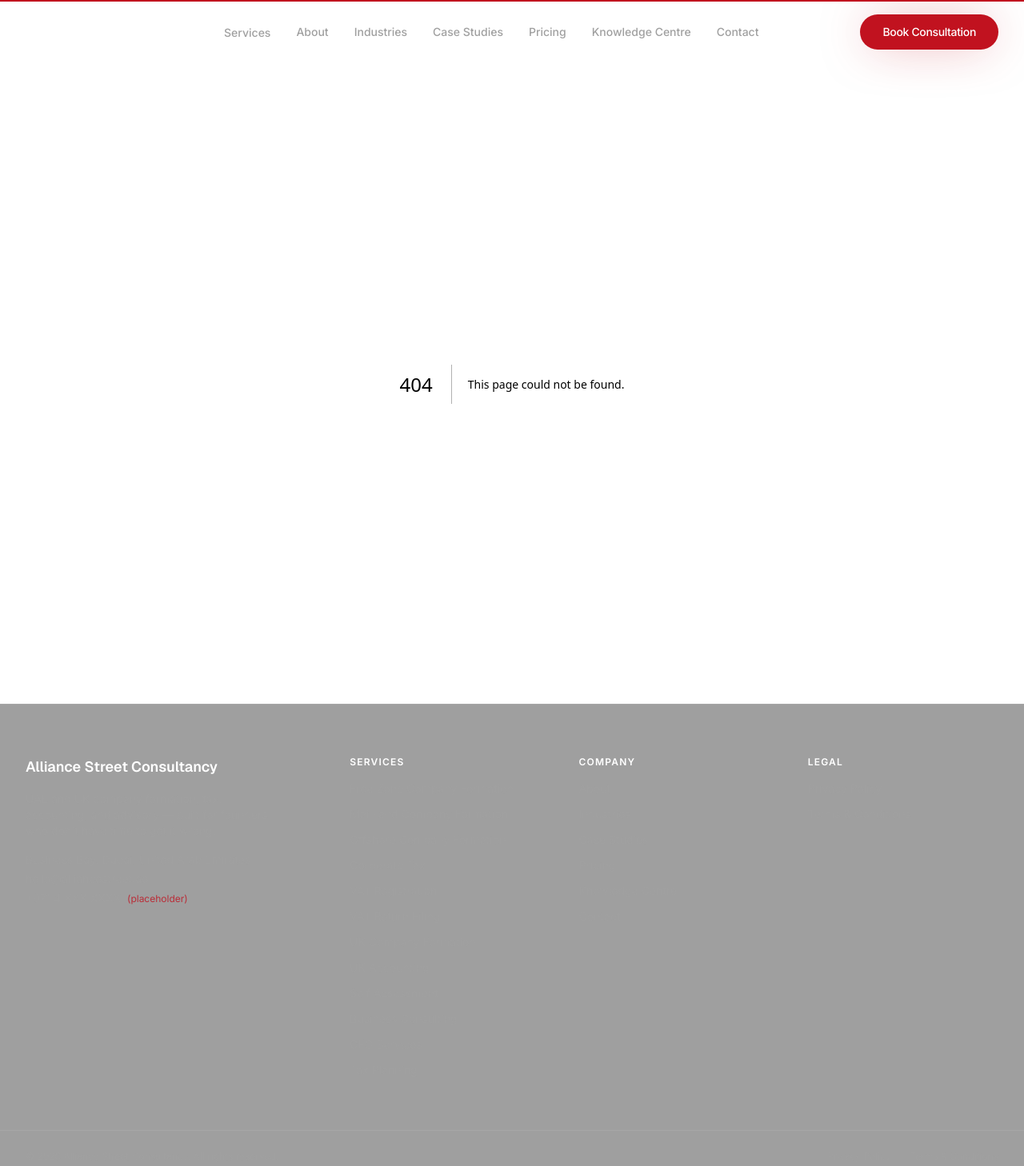
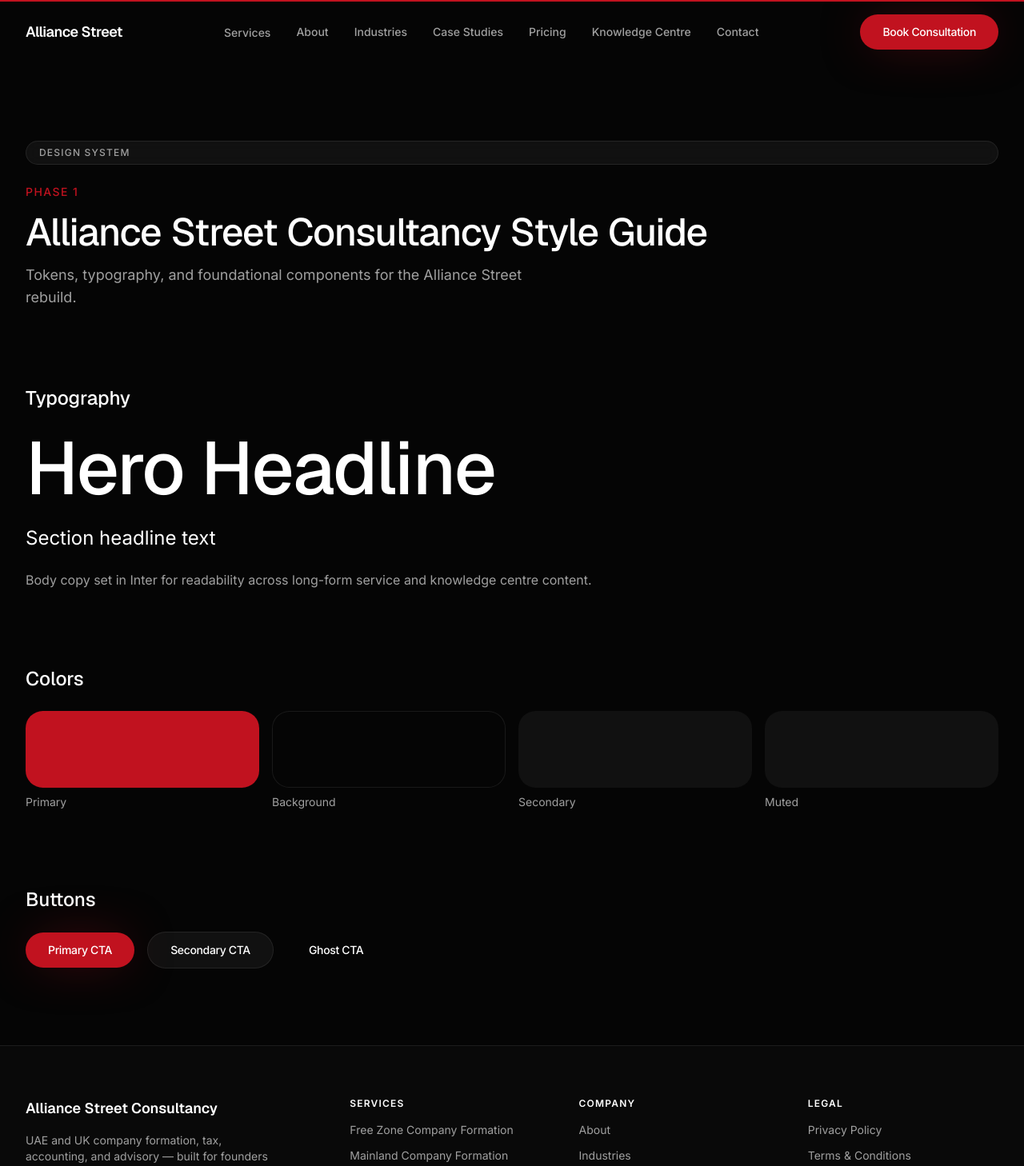
Before and after one commit to alliancestreetgoa-lang/alliance-street-consultancy-web, a Next.js app: page /style-guide in a window 1280 px wide. Before the commit this address had no page. Shown: the top 1458 px of the page at 80% size. Built offline with nearby package versions, Linux system fonts and the light colour scheme.

Commit message:
Add homepage placeholder and /style-guide QA route

```diff
--- a/src/app/page.tsx
+++ b/src/app/page.tsx
@@ -1,65 +1,19 @@
-import Image from "next/image";
+import { Container } from "@/components/ui/container";
+import { MagneticButton } from "@/components/ui/magnetic-button";
 
 export default function Home() {
   return (
-    <div className="flex flex-col flex-1 items-center justify-center bg-zinc-50 font-sans dark:bg-black">
-      <main className="flex flex-1 w-full max-w-3xl flex-col items-center justify-between py-32 px-16 bg-white dark:bg-black sm:items-start">
-        <Image
-          className="dark:invert"
-          src="/next.svg"
-          alt="Next.js logo"
-          width={100}
-          height={20}
-          priority
-        />
-        <div className="flex flex-col items-center gap-6 text-center sm:items-start sm:text-left">
-          <h1 className="max-w-xs text-3xl font-semibold leading-10 tracking-tight text-black dark:text-zinc-50">
-            To get started, edit the page.tsx file.
-          </h1>
-          <p className="max-w-md text-lg leading-8 text-zinc-600 dark:text-zinc-400">
-            Looking for a starting point or more instructions? Head over to{" "}
-            <a
-              href="https://vercel.com/templates?framework=next.js&utm_source=create-next-app&utm_medium=appdir-template-tw&utm_campaign=create-next-app"
-              className="font-medium text-zinc-950 dark:text-zinc-50"
-            >
-              Templates
-            </a>{" "}
-            or the{" "}
-            <a
-              href="https://nextjs.org/learn?utm_source=create-next-app&utm_medium=appdir-template-tw&utm_campaign=create-next-app"
-              className="font-medium text-zinc-950 dark:text-zinc-50"
-            >
-              Learning
-            </a>{" "}
-            center.
-          </p>
-        </div>
-        <div className="flex flex-col gap-4 text-base font-medium sm:flex-row">
-          <a
-            className="flex h-12 w-full items-center justify-center gap-2 rounded-full bg-foreground px-5 text-background transition-colors hover:bg-[#383838] dark:hover:bg-[#ccc] md:w-[158px]"
-            href="https://vercel.com/new?utm_source=create-next-app&utm_medium=appdir-template-tw&utm_campaign=create-next-app"
-            target="_blank"
-            rel="noopener noreferrer"
-          >
-            <Image
-              className="dark:invert"
-              src="/vercel.svg"
-              alt="Vercel logomark"
-              width={16}
-              height={16}
-            />
-            Deploy Now
-          </a>
-          <a
-            className="flex h-12 w-full items-center justify-center rounded-full border border-solid border-black/[.08] px-5 transition-colors hover:border-transparent hover:bg-black/[.04] dark:border-white/[.145] dark:hover:bg-[#1a1a1a] md:w-[158px]"
-            href="https://nextjs.org/docs?utm_source=create-next-app&utm_medium=appdir-template-tw&utm_campaign=create-next-app"
-            target="_blank"
-            rel="noopener noreferrer"
-          >
-            Documentation
-          </a>
-        </div>
-      </main>
-    </div>
+    <Container className="flex min-h-[60vh] flex-col items-center justify-center gap-6 text-center">
+      <span className="text-sm font-medium uppercase tracking-widest text-primary">
+        Alliance Street Consultancy
+      </span>
+      <h1 className="font-display text-4xl font-medium tracking-tight text-foreground sm:text-6xl">
+        The homepage build starts in Phase 3.
+      </h1>
+      <p className="max-w-xl text-muted-foreground">
+        Phase 1&apos;s design system is live — check the component and token reference below.
+      </p>
+      <MagneticButton href="/style-guide">View Style Guide</MagneticButton>
+    </Container>
   );
 }
--- /dev/null
+++ b/src/app/style-guide/page.tsx
@@ -0,0 +1,56 @@
+import { Container } from "@/components/ui/container";
+import { SectionHeading } from "@/components/ui/section-heading";
+import { Badge } from "@/components/ui/badge";
+import { MagneticButton } from "@/components/ui/magnetic-button";
+
+const SWATCHES = [
+  { name: "Primary", className: "bg-primary" },
+  { name: "Background", className: "border border-glass-border bg-background" },
+  { name: "Secondary", className: "bg-secondary" },
+  { name: "Muted", className: "bg-muted" },
+];
+
+export default function StyleGuidePage() {
+  return (
+    <Container className="flex flex-col gap-24 py-24">
+      <section className="flex flex-col gap-6">
+        <Badge>Design System</Badge>
+        <SectionHeading
+          eyebrow="Phase 1"
+          title="Alliance Street Consultancy Style Guide"
+          description="Tokens, typography, and foundational components for the Alliance Street rebuild."
+        />
+      </section>
+
+      <section className="flex flex-col gap-6">
+        <h3 className="font-display text-2xl font-medium text-foreground">Typography</h3>
+        <p className="text-hero font-display font-medium text-foreground">Hero Headline</p>
+        <p className="text-2xl text-foreground">Section headline text</p>
+        <p className="text-base text-muted-foreground">
+          Body copy set in Inter for readability across long-form service and knowledge centre content.
+        </p>
+      </section>
+
+      <section className="flex flex-col gap-6">
+        <h3 className="font-display text-2xl font-medium text-foreground">Colors</h3>
+        <div className="grid grid-cols-2 gap-4 sm:grid-cols-4">
+          {SWATCHES.map((swatch) => (
+            <div key={swatch.name} className="flex flex-col gap-2">
+              <div className={`h-24 w-full rounded-2xl ${swatch.className}`} />
+              <span className="text-sm text-muted-foreground">{swatch.name}</span>
+            </div>
+          ))}
+        </div>
+      </section>
+
+      <section className="flex flex-col gap-6">
+        <h3 className="font-display text-2xl font-medium text-foreground">Buttons</h3>
+        <div className="flex flex-wrap gap-4">
+          <MagneticButton variant="primary">Primary CTA</MagneticButton>
+          <MagneticButton variant="secondary">Secondary CTA</MagneticButton>
+          <MagneticButton variant="ghost">Ghost CTA</MagneticButton>
+        </div>
+      </section>
+    </Container>
+  );
+}
```
